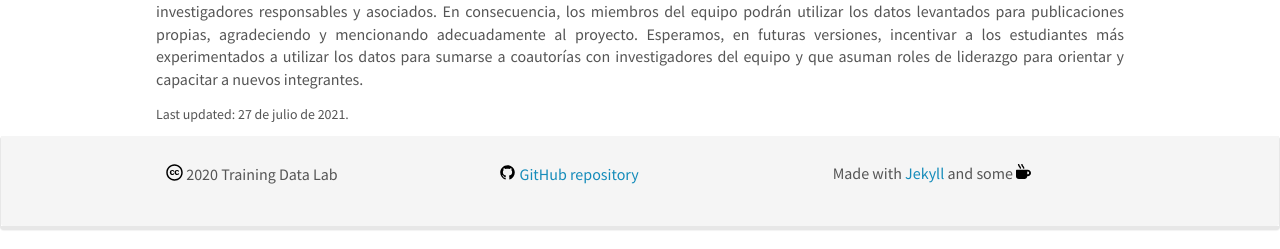
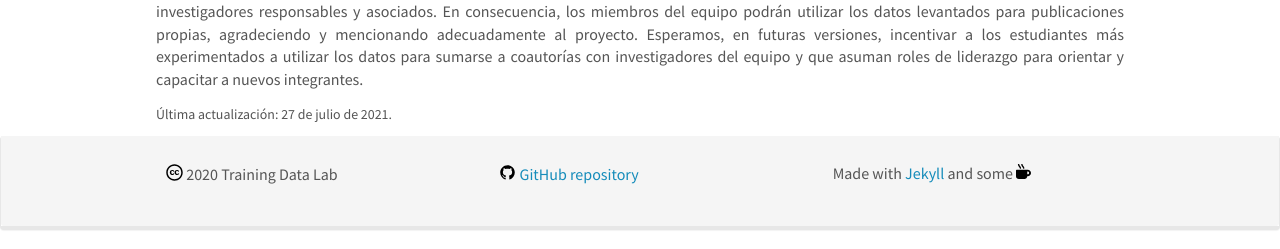
Before and after one commit to training-datalab/old-training-datalab.com, a Jekyll site: the page built from _pages/vip-project-machine-learning-spanish.md, in a window 1280 px wide and 900 px high, scrolled down 1603 px. Shown: the part 648-897 px from the top of the window. Built offline with Jekyll 4.4.1, drawn with Linux system fonts in a browser that asks for light colours; nearby versions of some CDN libraries.

Commit message:
Update vip-project-machine-learning-spanish.md

```diff
--- a/_pages/vip-project-machine-learning-spanish.md
+++ b/_pages/vip-project-machine-learning-spanish.md
@@ -79,4 +79,4 @@ permalink: /projects/vip-project-machine-learning-spanish
 
 <p align="justify">Con el objetivo de fomentar la innovación, la propiedad intelectual de lo creado en este proyecto VIP será compartida entre estudiantes e investigadores responsables y asociados. En consecuencia, los miembros del equipo podrán utilizar los datos levantados para publicaciones propias, agradeciendo y mencionando adecuadamente al proyecto. Esperamos, en futuras versiones, incentivar a los estudiantes más experimentados a utilizar los datos para sumarse a coautorías con investigadores del equipo y que asuman roles de liderazgo para orientar y capacitar a nuevos integrantes.</p>
 
-<small>Last updated: 27 de julio de 2021.</small>
+<small>Última actualización: 27 de julio de 2021.</small>
```
